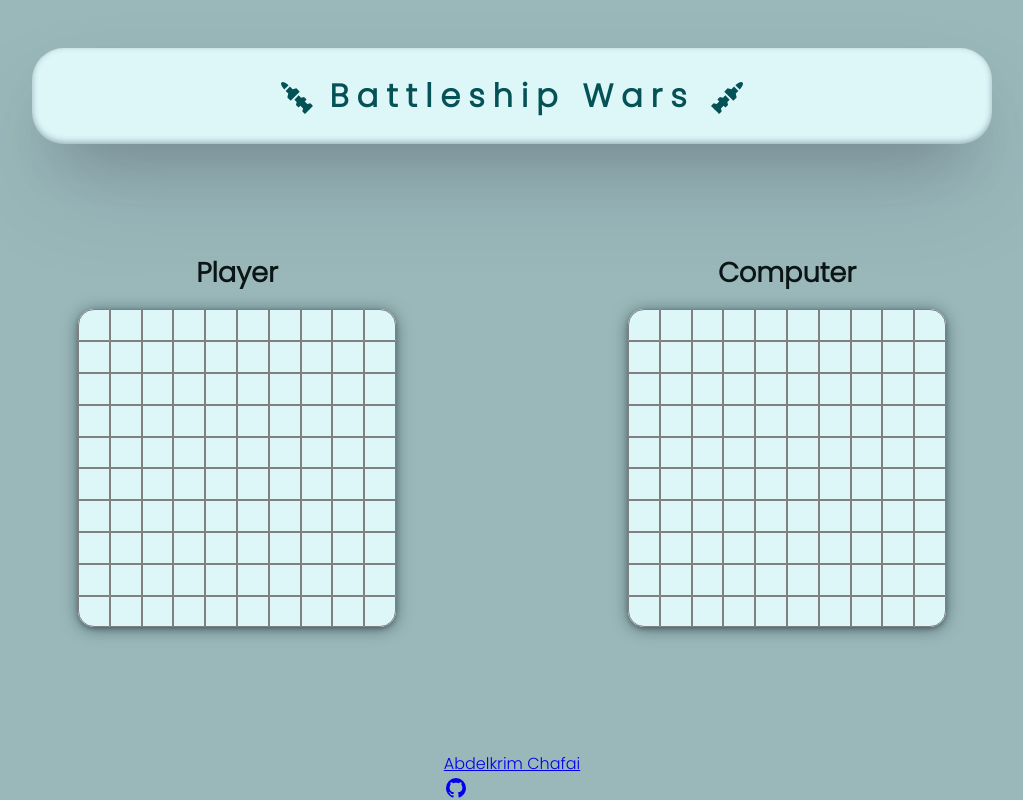
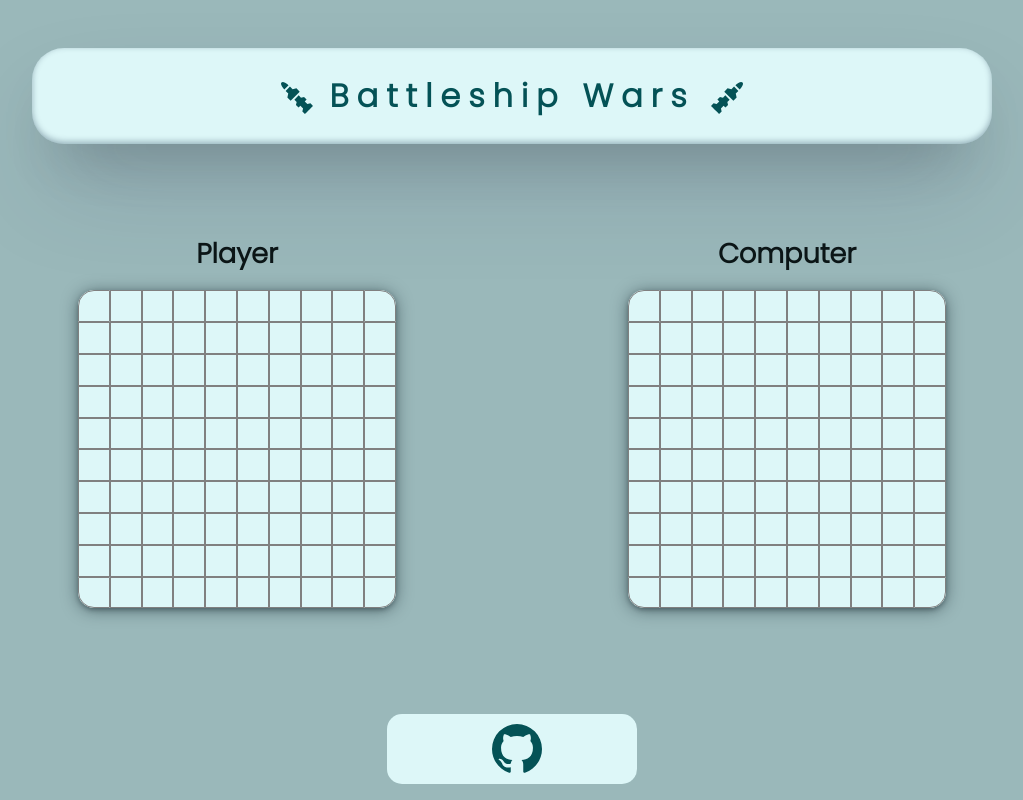
Before and after one commit to Chafai-Abdelkrim/battleship, a website built with webpack: page src/template.html in a window 1280 px wide. Shown: the whole page, without its empty margins (128-1151 px from the left). Built offline with nearby package versions, Linux system fonts and the light colour scheme.

Commit message:
made a cool footer style

```diff
--- a/src/styles/styles.css
+++ b/src/styles/styles.css
@@ -143,6 +143,71 @@ div[data-coords='1,9'] {
     cursor: crosshair;
 }
 
+/* Footer */
+footer {
+    display: flex;
+    justify-content: center;
+    margin-bottom: 1rem;
+}
+
+.footer-link {
+    text-decoration: none;
+    width: 250px;
+    height: 70px;
+    border-radius: 15px;
+    background-color: var(--clr-light-background);
+    align-items: center;
+    text-align: center;
+    display: flex;
+    flex-direction: row;
+    justify-content: center;
+    position: relative;
+    cursor: pointer;
+    overflow: hidden;
+    transition: .5s;
+}
+
+.footer-link svg {
+    transition: .5s;
+    width: 60px;
+    height: 60px;
+    color: var(--clr-important-text);
+    position: absolute;
+    top: 5px;
+    right: 90px;
+}
+
+.footer-link p {
+    color: var(--clr-text);
+    opacity: 0;
+    position: absolute;
+    top: 0;
+    letter-spacing: 1.5px;
+    transition: .5s;
+}
+
+.footer-link:hover {
+    box-shadow: rgba(50, 50, 93, 0.25) 0px 50px 100px -20px,
+        rgba(0, 0, 0, 0.3) 0px 30px 60px -30px,
+        rgba(10, 37, 64, 0.35) 0px -2px 6px 0px inset;
+}
+
+.footer-link:hover p {
+    font-size: larger;
+    font-weight: bolder;
+    top: 25px;
+    opacity: 1;
+}
+
+.footer-link:hover svg {
+    opacity: .2;
+    top: 0px;
+    right: 5px;
+    height: 90px;
+    width: 90px;
+}
+
+
 /* hide  */
 .display-none {
     display: none;
--- a/src/template.html
+++ b/src/template.html
@@ -66,13 +66,13 @@
                 target="_blank"
                 href="https://github.com/Chafai-Abdelkrim"
             >
-                <p>Abdelkrim Chafai</p>
-                <svg style="width: 24px; height: 24px" viewBox="0 0 24 24">
+                <svg viewBox="0 0 24 24">
                     <path
                         fill="currentColor"
                         d="M12,2A10,10 0 0,0 2,12C2,16.42 4.87,20.17 8.84,21.5C9.34,21.58 9.5,21.27 9.5,21C9.5,20.77 9.5,20.14 9.5,19.31C6.73,19.91 6.14,17.97 6.14,17.97C5.68,16.81 5.03,16.5 5.03,16.5C4.12,15.88 5.1,15.9 5.1,15.9C6.1,15.97 6.63,16.93 6.63,16.93C7.5,18.45 8.97,18 9.54,17.76C9.63,17.11 9.89,16.67 10.17,16.42C7.95,16.17 5.62,15.31 5.62,11.5C5.62,10.39 6,9.5 6.65,8.79C6.55,8.54 6.2,7.5 6.75,6.15C6.75,6.15 7.59,5.88 9.5,7.17C10.29,6.95 11.15,6.84 12,6.84C12.85,6.84 13.71,6.95 14.5,7.17C16.41,5.88 17.25,6.15 17.25,6.15C17.8,7.5 17.45,8.54 17.35,8.79C18,9.5 18.38,10.39 18.38,11.5C18.38,15.32 16.04,16.16 13.81,16.41C14.17,16.72 14.5,17.33 14.5,18.26C14.5,19.6 14.5,20.68 14.5,21C14.5,21.27 14.66,21.59 15.17,21.5C19.14,20.16 22,16.42 22,12A10,10 0 0,0 12,2Z"
                     />
                 </svg>
+                <p>Abdelkrim Chafai</p>
             </a>
         </footer>
     </body>
```
